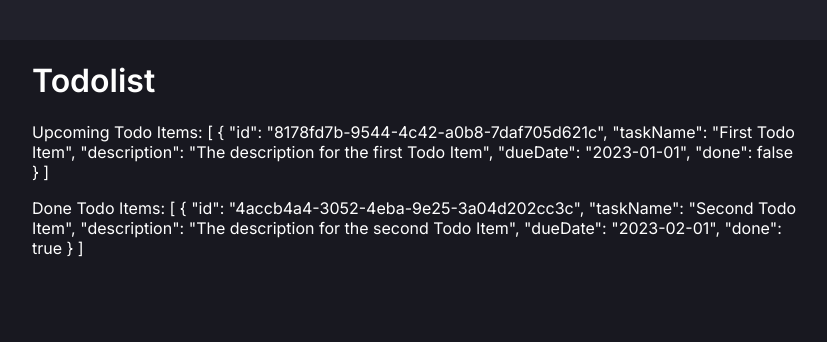
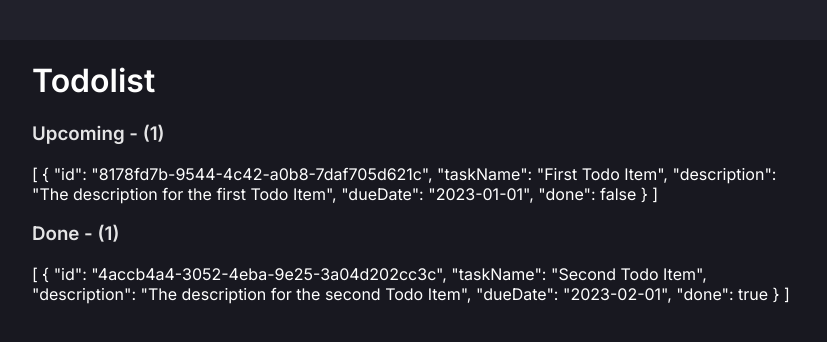
Before and after one commit to EliasDolinsek/vue-course-project-todolist, a Vue app: page / in a window 1280 px wide. Shown: the top 342 px of the page, without its empty margins (224-1051 px from the left). Built offline with nearby package versions, Linux system fonts and the light colour scheme.

Commit message:
Finished

```diff
--- a/src/App.vue
+++ b/src/App.vue
@@ -1,6 +1,7 @@
 <script setup>
 import { v4 as uuidv4 } from "uuid";
 import { computed, ref } from "vue";
+import TodoItemsCategory from "./components/TodoItemsCategory.vue";
 
 const todoItems = ref([
   {
@@ -26,14 +27,28 @@ const todoItemsNotDone = computed(() => {
 const todoItemsDone = computed(() => {
   return todoItems.value.filter((item) => item.done);
 });
+
+const todoItemsNotDoneCategoryTitle = computed(
+  () => `Upcoming - (${todoItemsNotDone.value.length})`
+);
+
+const todoItemsDoneCategoryTitle = computed(
+  () => `Done - (${todoItemsDone.value.length})`
+);
 </script>
 
 <template>
   <header class="colored-header"></header>
   <main>
     <h1 id="title">Todolist</h1>
-    <p style="color: white">Upcoming Todo Items: {{ todoItemsNotDone }}</p>
-    <p style="color: white">Done Todo Items: {{ todoItemsDone }}</p>
+    <TodoItemsCategory
+      v-model="todoItemsNotDone"
+      :title="todoItemsNotDoneCategoryTitle"
+    />
+    <TodoItemsCategory
+      v-model="todoItemsDone"
+      :title="todoItemsDoneCategoryTitle"
+    />
   </main>
 </template>
 
--- /dev/null
+++ b/src/components/TodoItemsCategory.vue
@@ -0,0 +1,28 @@
+<script setup>
+defineProps({
+  modelValue: {
+    type: Array,
+    required: true,
+  },
+  title: {
+    type: String,
+    required: true,
+  },
+});
+</script>
+
+<template>
+  <h3 class="category-title">{{ title }}</h3>
+  <p style="color: white">{{ modelValue }}</p>
+</template>
+
+<style scoped>
+.category-title {
+  color: var(--text-color-light);
+  font-weight: 600;
+}
+
+.todo-item {
+  margin-bottom: 16px;
+}
+</style>
```
